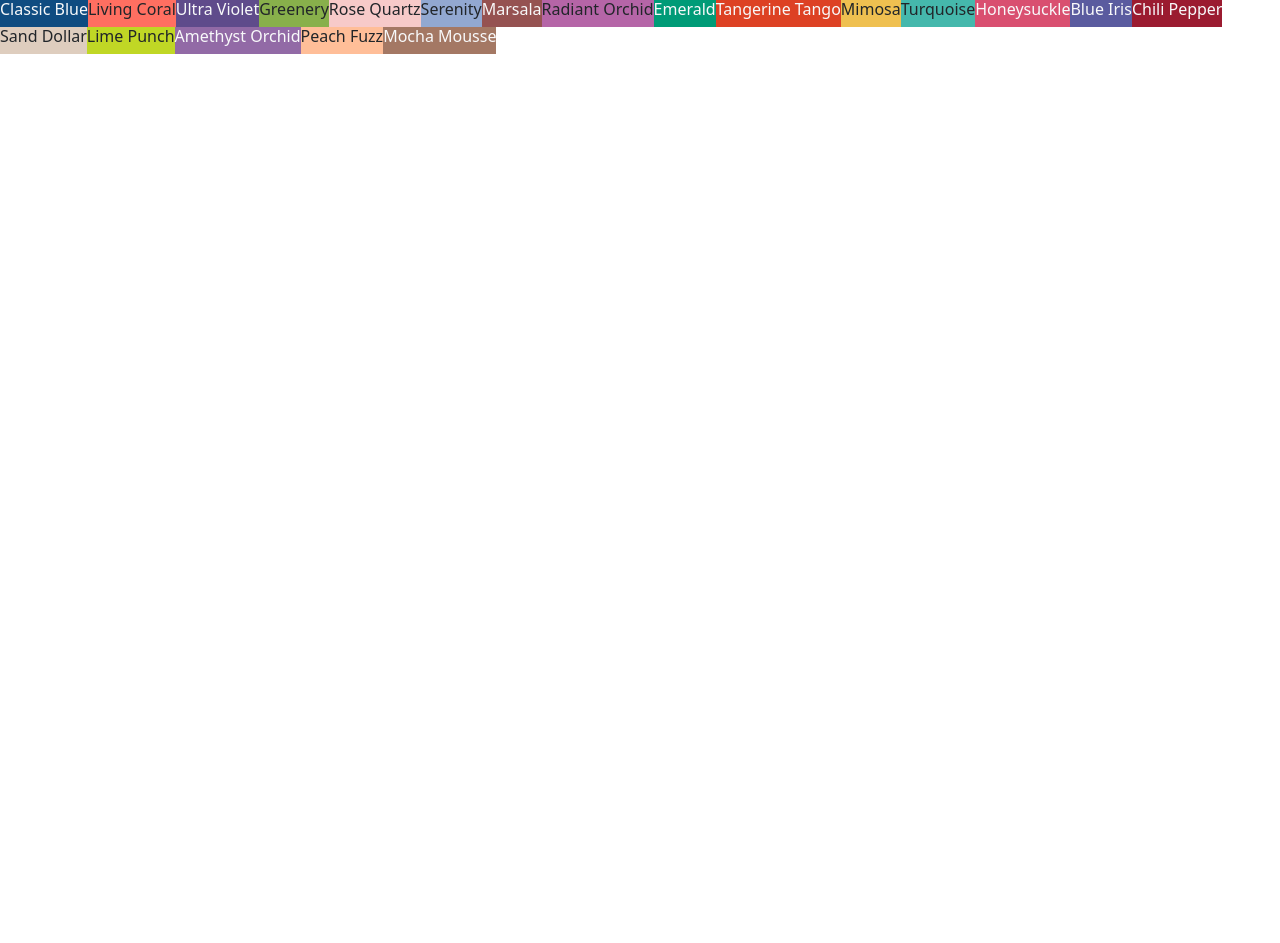
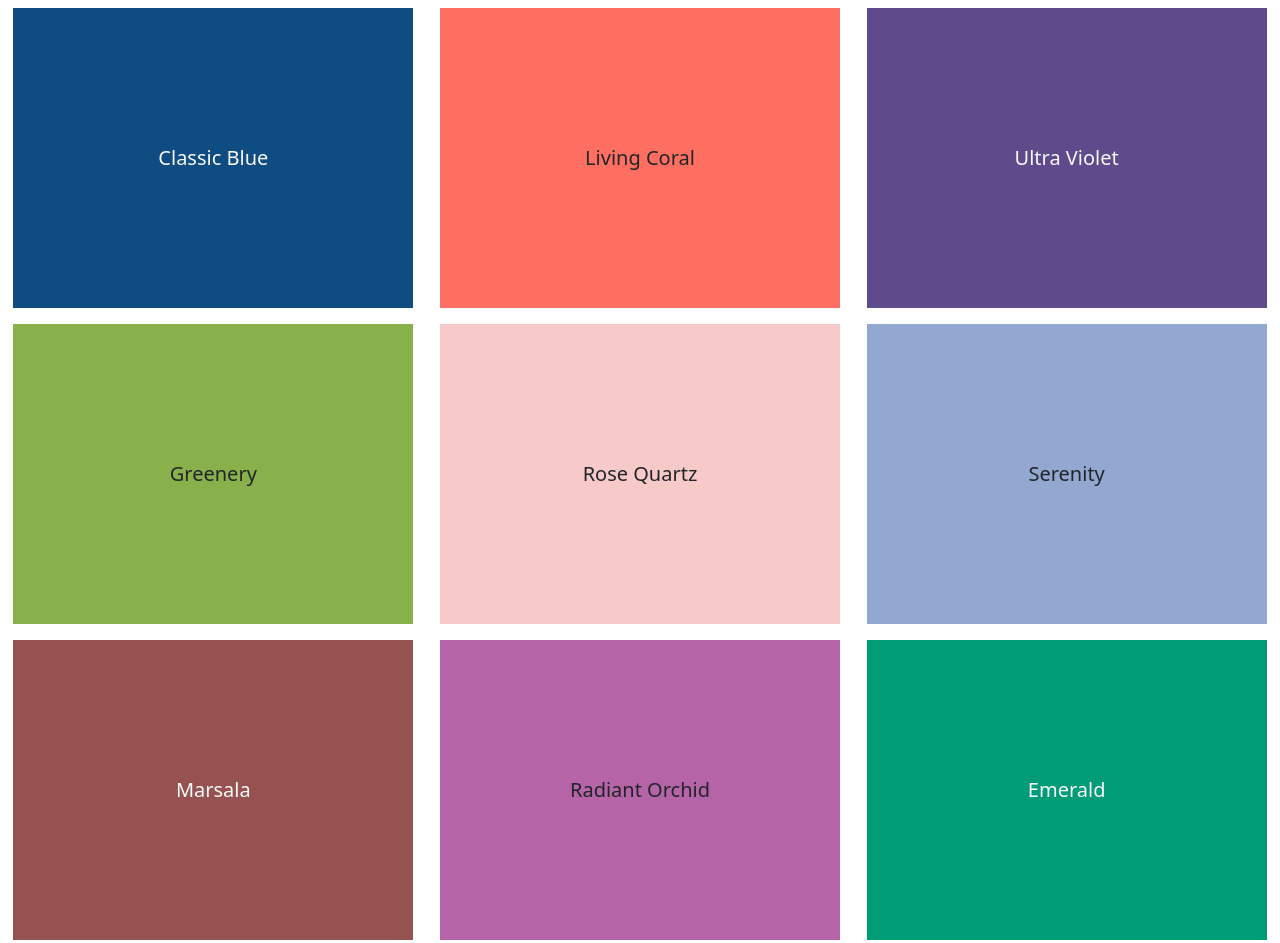
Before and after one commit to Dooris07/JS_colorPalette_VD, a plain HTML site: page index.html in a window 1280 px wide. Shown: the top 943 px of the page. Before the commit the page ends 800 px from the top, so only its background shows below. Drawn offline with nearby package versions, Linux system fonts and the light colour scheme.

Commit message:
meg lett oldva

```diff
--- a/index.html
+++ b/index.html
@@ -7,15 +7,11 @@
     <link href="https://cdn.jsdelivr.net/npm/bootstrap@5.0.2/dist/css/bootstrap.min.css" rel="stylesheet" integrity="sha384-EVSTQN3/azprG1Anm3QDgpJLIm9Nao0Yz1ztcQTwFspd3yD65VohhpuuCOmLASjC" crossorigin="anonymous">
 </head>
 <body>
-    <main id="main" class="d-flex flex-wrap">
-
+    <main id="main">
+        <h1 id="szoveg">Welcome to our paint shop!</h1>
     </main>
 
 
-
-
-
-
-    <script src="./main.js"></script>
+    <script src="main.js"></script>
 </body>
 </html>
--- a/main.js
+++ b/main.js
@@ -1,51 +1,51 @@
-class Color{
-    constructor(name, cssValue, textColor){
+class Color {
+    constructor(name, cssValue, textColor) {
         this.name = name;
         this.cssValue = cssValue;
         this.textColor = textColor;
     }
 }
 
+
 async function init() {
-
-    const response = await fetch("/colors.json")
-
+    const response = await fetch("/colors.json");
     const adatok = await response.json();
 
     /**@type Color[] */
     let colors = adatok.map(a => new Color(a.name, a.cssValue, a.textColor))
-
     console.log(colors)
-
-    for (let i = 0; i < colors.length; i++) {
-        const element = colors[i];
-        displayColors(element);
+    for (let i = 0; i < adatok.length; i++) {
+        const element = adatok[i];
+        setTimeout(() => {
+            document.getElementById("szoveg").textContent = "";
+            displayColor(element);
+        }, 3000)
     }
-
 }
 init();
 
+/**@param {Color} colors*/
+function displayColor(colors) {
+    const cont = document.createElement("div");
+    const title = document.createElement("h5");
+    const main = document.getElementById("main");
 
-/**@param {Color} colors*/
+    main.classList.add('d-flex', 'flex-wrap', 'w-10')
 
-function displayColors(colors) {
-    const div = document.createElement('div');
-    const name = document.createElement('h6');
-
-
-
-    div.classList.add('d-flex', 'flex-wrap', 'w-20')
-    name.classList.add('text-center', 'align-middle')
-
-    name.textContent = colors.name;
-    div.style.backgroundColor = colors.cssValue;
+    cont.classList.add('text-center', 'm-2', 'mx-auto')
+    cont.style.backgroundColor = colors.cssValue;
+    cont.style.width = "400px";
+    cont.style.height = "300px";
 
     if (colors.textColor == "light") {
-        name.classList.add('text-light')
+        title.classList.add('text-light')
     }
 
+    title.textContent = colors.name;
 
-    div.appendChild(name);
-    document.getElementById('main').appendChild(div);
+    title.style.lineHeight = "300px";
+    title.style.verticalAlign = "middle";
 
+    cont.appendChild(title)
+    document.getElementById("main").appendChild(cont)
 }
```
